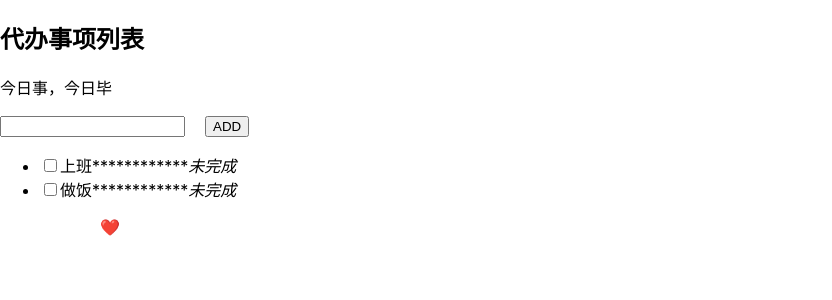
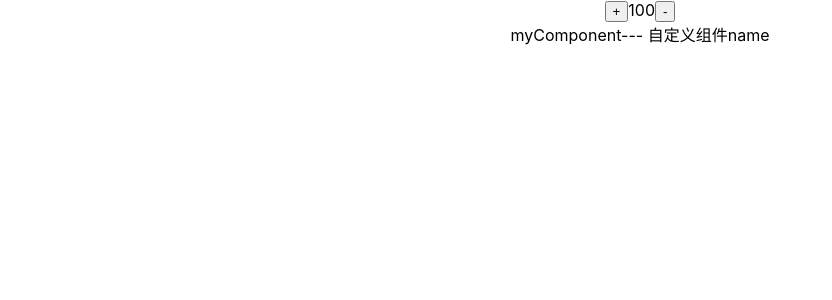
Before and after one commit to quanliuguo/my-app, a React (Create React App) app: page / in a window 1280 px wide. Shown: the top 300 px of the page, without its empty margins (0-832 px from the left). Built offline with nearby package versions, Linux system fonts and the light colour scheme.

Commit message:
07/28   提交

```diff
--- a/src/App.js
+++ b/src/App.js
@@ -1,71 +1,27 @@
-import React, { Fragment } from 'react';
-// import logo from './logo.svg';
+import React from 'react';
 import './App.css';
 // import Game from './views/Game'
-import {TodoHeader, TodoInput, TodoList} from './views/TodoList/index.js'
-import Like from './views/Like/Like'
+// import MyToDoList from './views/TodoList'
+import Counter from './views/Counter'
+import MyHoc from './views/HOC'
 
 class App extends React.Component {
-  constructor(){
-    super()
+  constructor(props){
+    super(props)
     this.state={
-      desc:'今日事，今日毕',
-      btnText:'ADD',
-      article:'<div class=article>用<i>dangerouslySetInnerHTML={{__html:this.state.article}}</i>创建标签</div>',
-      todos:[
-        {
-            id:0,
-            name:'上班',
-            isCompleted:false,
-        },{
-            id:1,
-            name:'做饭',
-            isCompleted:false,
-        }
-      ]
-
     }
-  }
-
-  handleChangeTaskStatus=(id)=>{
-    const todos= this.state.todos.slice()
-    todos.forEach(todo=>{
-      if(todo.id===id){
-        todo.isCompleted= !todo.isCompleted
-      }
-    })
-    this.setState({
-      todos
-    })
-  }
-
-  addTask=(name)=>{
-    console.log('addTask', name, this)
-    const task={
-      id:this.state.todos.length,
-      name:name,
-      isCompleted:false
-    }
-    const todos= this.state.todos.slice()
-    todos.push(task)
-    this.setState({
-      todos
-    })
   }
 
   render(){
     return (
-      // <div className="App">
-      <Fragment>
+      <div className="App">
         {/* <div dangerouslySetInnerHTML={{__html:this.state.article}}></div> */}
         {/* <Game/> */}
         {/* <br/> */}
-        <TodoHeader desc={this.state.desc}>代办事项列表</TodoHeader>
-        <TodoInput btnText={this.state.btnText} addTask={this.addTask}/>
-        <TodoList todos={this.state.todos} changeTaskStatus={this.handleChangeTaskStatus}/>
-        <Like></Like>
-      </Fragment>
-      // </div>
+        {/* <MyToDoList></MyToDoList> */}
+        <Counter/>
+        <MyHoc></MyHoc>
+      </div>
     );
   }
 
--- /dev/null
+++ b/src/views/Counter/Context.js
@@ -0,0 +1,39 @@
+import React, {createContext, Component} from 'react'
+
+
+const {Provider, Consumer} = createContext()
+export const MyConsumer = Consumer
+
+export class MyProvider extends Component{
+
+    constructor(){
+        super()
+        this.state={
+            val:100
+        }
+    }
+
+    increment = ()=>{
+        this.setState({
+            val:this.state.val + 1
+        })
+    }
+
+    decrement = ()=>{
+        this.setState({
+            val:this.state.val - 1
+        })
+    }
+
+    render(){
+        return (
+            <Provider value={{
+                val:this.state.val,
+                increment: this.increment,
+                decrement:this.decrement
+            }}>
+                {this.props.children}
+            </Provider>
+        )
+    }
+}
--- /dev/null
+++ b/src/views/Counter/index.js
@@ -0,0 +1,42 @@
+import React ,{ Component } from 'react'
+import {MyProvider} from './Context'
+import { MyConsumer} from './Context'
+
+class NumberValue extends Component{
+    render(){
+        return (
+            <MyConsumer>
+                {({val})=>{
+                    return (
+                        <span>{val}</span>
+                    )
+                }}
+            </MyConsumer>
+        )
+    }
+}
+
+class NumberBtn extends Component{
+    render(){
+        return (
+            <MyConsumer>
+                {({increment, decrement})=>{
+                    const handle = this.props.type === 'add' ? increment : decrement
+                    return <button onClick={handle}>{this.props.children}</button>
+                }}
+            </MyConsumer>
+
+        )
+    }
+}
+export default class extends Component {
+    render(){
+        return(
+            <MyProvider>
+                <NumberBtn type='add'>+</NumberBtn>
+                <NumberValue></NumberValue>
+                <NumberBtn type='minus'>-</NumberBtn>
+            </MyProvider>
+        )
+    }
+}
--- /dev/null
+++ b/src/views/HOC/MyComponent.js
@@ -0,0 +1,20 @@
+import React, { Component } from 'react'
+import withCopyRignt from './withCopyRight'
+
+class myComponent extends Component {
+    constructor(){
+        super()
+        this.state={
+            num:2
+        }
+    }
+    render() {
+        return (
+            <div>
+                myComponent--- {this.props.name}
+            </div>
+        )
+    }
+}
+
+export default withCopyRignt(myComponent)
--- /dev/null
+++ b/src/views/HOC/index.js
@@ -0,0 +1,12 @@
+import React, { Component } from 'react'
+import MyComponent from './MyComponent'
+
+export default class Hoc extends Component {
+    render() {
+        return (
+            <div>
+                <MyComponent name='自定义组件name'></MyComponent>
+            </div>
+        )
+    }
+}
--- /dev/null
+++ b/src/views/HOC/withCopyRight.js
@@ -0,0 +1,17 @@
+import React, { Component } from 'react'
+
+const withCopyRight = (YourComponent)=>{
+    return class WithCopyRight extends Component {
+        render() {
+            console.log('this.props', this.props)
+            return (
+                <div>
+                    <YourComponent {...this.props}/>
+                    {/* 这是高阶组件WithCopyRight的内容 */}
+                </div>
+            )
+        }
+    }
+}
+
+export default withCopyRight
--- a/src/views/Todolist/index.js
+++ b/src/views/Todolist/index.js
@@ -1,12 +1,83 @@
-// import TodoHeader from './TodoHeader'
-// import TodoInput from './TodoInput'
-// import TodoList from './TodoList.js'
+import TodoHeader from './TodoHeader'
+import TodoInput from './TodoInput'
+import TodoList from './TodoList.js'
+
+import Like from '../Like/Like'
+import React, { Fragment } from 'react';
+
+class MyTodoList extends React.Component {
+    constructor(){
+      super()
+      this.state={
+        desc:'今日事，今日毕',
+        btnText:'ADD',
+        article:'<div class=article>用<i>dangerouslySetInnerHTML={{__html:this.state.article}}</i>创建标签</div>',
+        todos:[
+          {
+              id:0,
+              name:'上班',
+              isCompleted:false,
+          },{
+              id:1,
+              name:'做饭',
+              isCompleted:false,
+          }
+        ]
+
+      }
+    }
+
+    handleChangeTaskStatus=(id)=>{
+      const todos= this.state.todos.slice()
+      todos.forEach(todo=>{
+        if(todo.id===id){
+          todo.isCompleted= !todo.isCompleted
+        }
+      })
+      this.setState({
+        todos
+      })
+    }
+
+    addTask=(name)=>{
+      console.log('addTask', name, this)
+      const task={
+        id:this.state.todos.length,
+        name:name,
+        isCompleted:false
+      }
+      const todos= this.state.todos.slice()
+      todos.push(task)
+      this.setState({
+        todos
+      })
+    }
+
+    render(){
+      return (
+        // <div className="App">
+        <Fragment>
+          {/* <div dangerouslySetInnerHTML={{__html:this.state.article}}></div> */}
+          {/* <Game/> */}
+          {/* <br/> */}
+          <TodoHeader desc={this.state.desc}>代办事项列表</TodoHeader>
+          <TodoInput btnText={this.state.btnText} addTask={this.addTask}/>
+          <TodoList todos={this.state.todos} changeTaskStatus={this.handleChangeTaskStatus}/>
+          <Like></Like>
+        </Fragment>
+        // </div>
+      );
+    }
+
+  }
+
+  export default MyTodoList;
 
 // export {
 //     TodoHeader,
 //     TodoInput,
 //     TodoList
 // }
-export {default as TodoHeader} from './TodoHeader'
-export {default as TodoInput} from './TodoInput'
-export {default as TodoList} from './TodoList'
+// export {default as TodoHeader} from './TodoHeader'
+// export {default as TodoInput} from './TodoInput'
+// export {default as TodoList} from './TodoList'
```
Also changed, not shown: src/views/Counter/CountBtn.js (added), 1 other file (tests, documents, lock files or other folders).
